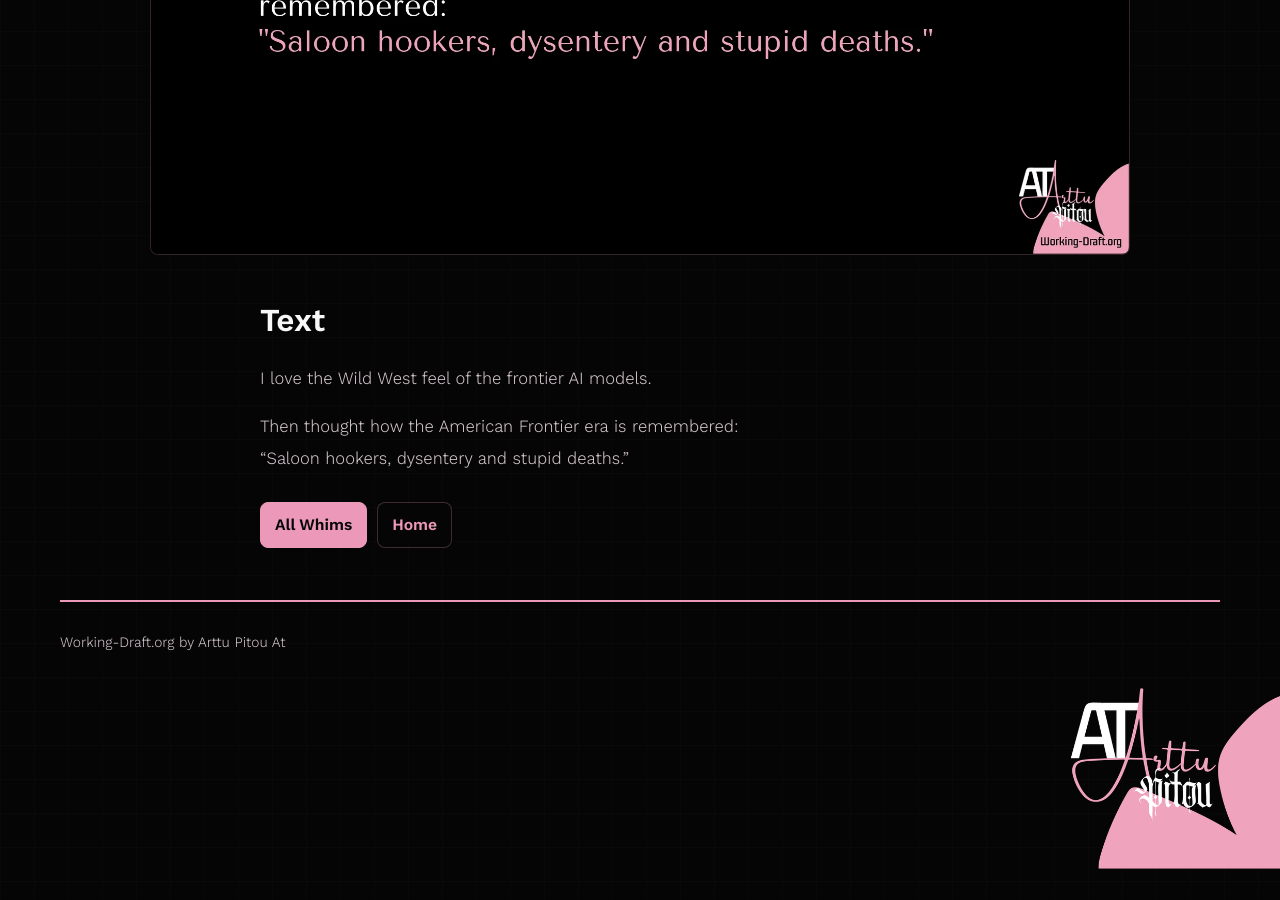
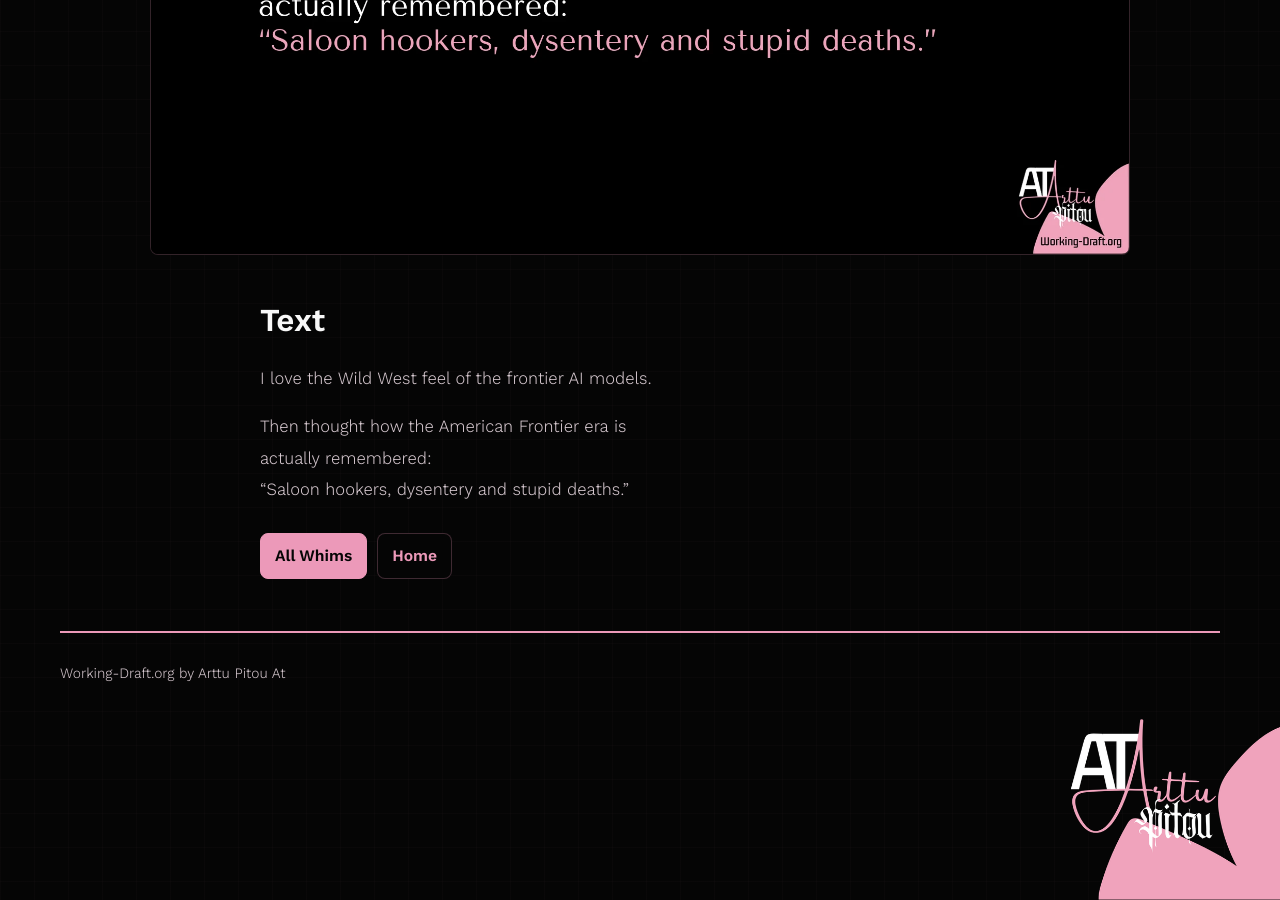
Before and after one commit to R2Pitou/R2Pitou, a Jekyll site: the page built from _whims/2026-08-07-frontier-1.md, in a window 1280 px wide and 900 px high, scrolled down 649 px. Built offline with Jekyll 4.4.1, drawn with Linux system fonts in a browser that asks for light colours; before the commit the page ends 1518 px from its top, so only the background shows below that.

Commit message:
Whim #5 - Frontier

```diff
--- a/_whims/2026-08-07-frontier-1.md
+++ b/_whims/2026-08-07-frontier-1.md
@@ -4,13 +4,14 @@ title: "Frontier"
 date: 2026-08-07T15:57:08.252005+00:00
 uuid: "bbb78023-59b7-41f0-a496-78609c99b302"
 slug: "frontier-1"
-revision: 1
+revision: 2
 visibility: "public"
 permalink: /whims/frontier-1/
 image: "/assets/whims/frontier-1-hd.webp"
-image_alt: "A black Whim Du Jour card with the pink At Arttu Pitou logo and Working-Draft.org as source in the lower-right corner. Title: Frontier. Text: I love the Wild West feel of the frontier AI models. Then thought how the American Frontier era is remembered: \"Saloon hookers, dysentery and stupid deaths.\""
+image_alt: "A black Whim Du Jour card with the pink At Arttu Pitou logo and Working-Draft.org as source in the lower-right corner. Title: Frontier. Text: I love the Wild West feel of the frontier AI models. Then thought how the American Frontier era is actually remembered: “Saloon hookers, dysentery and stupid deaths.”"
 ---
 I love the Wild West feel of the frontier AI models.
 
-Then thought how the American Frontier era is remembered:
-"Saloon hookers, dysentery and stupid deaths."
+Then thought how the American Frontier era is
+actually remembered:
+“Saloon hookers, dysentery and stupid deaths.”
```
Also changed, not shown: assets/whims/frontier-1-hd.webp.
